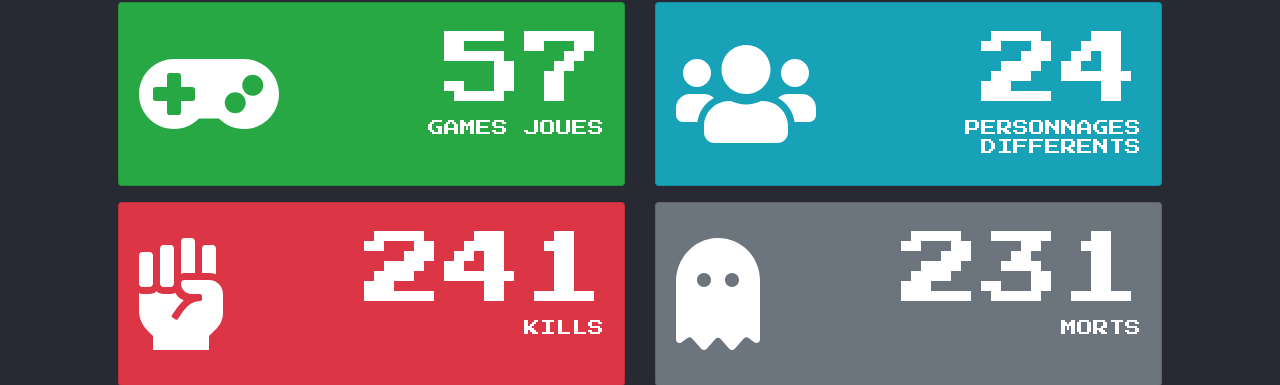
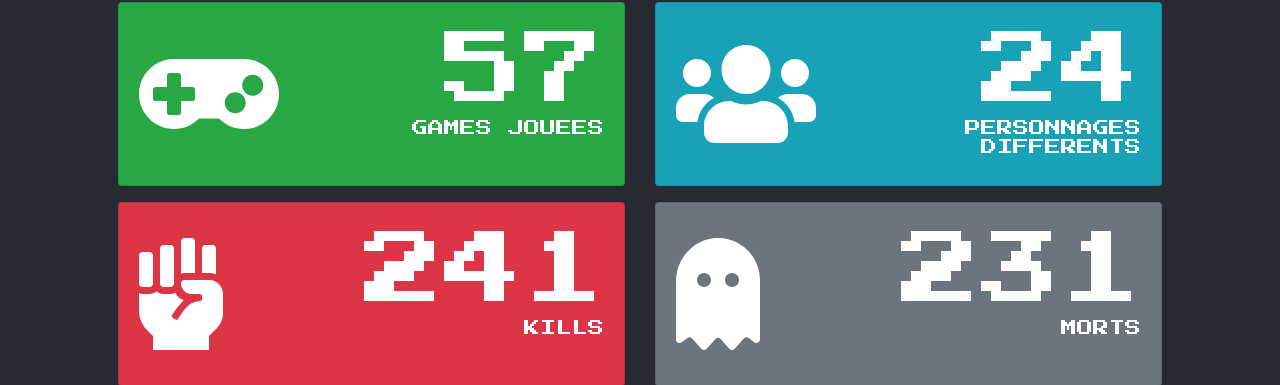
Before and after one commit to misterjj/tournoi, a Symfony app: template templates/stats/index.html.twig in a window 1280 px wide. Shown: the part 189-574 px from the top of the page. Run offline with Twig, Linux system fonts and the light colour scheme; the template is opened without the code that fills it, so the values that code supplies are empty; some libraries are stand-ins or nearby versions.

Commit message:
fix: typo

```diff
--- a/templates/stats/index.html.twig
+++ b/templates/stats/index.html.twig
@@ -1,6 +1,6 @@
 {% extends 'base.html.twig' %}
 
-{% block title %}Règlement !{% endblock %}
+{% block title %}Statistiques !{% endblock %}
 
 {% block body %}
     <div class="container-fluid with-content-gutters stats">
@@ -14,7 +14,7 @@
                     <div class="card-body">
                         <div class="d-flex flex-row">
                             <div class="align-self-center"><i class="fas fa-gamepad fa-7x"></i></div>
-                            <div class="flex-grow-1  text-right"><div class="h1">57<small>games joues<br/><br></small></div></div>
+                            <div class="flex-grow-1  text-right"><div class="h1">57<small>games jouees<br/><br></small></div></div>
                         </div>
                     </div>
                 </div>
```
